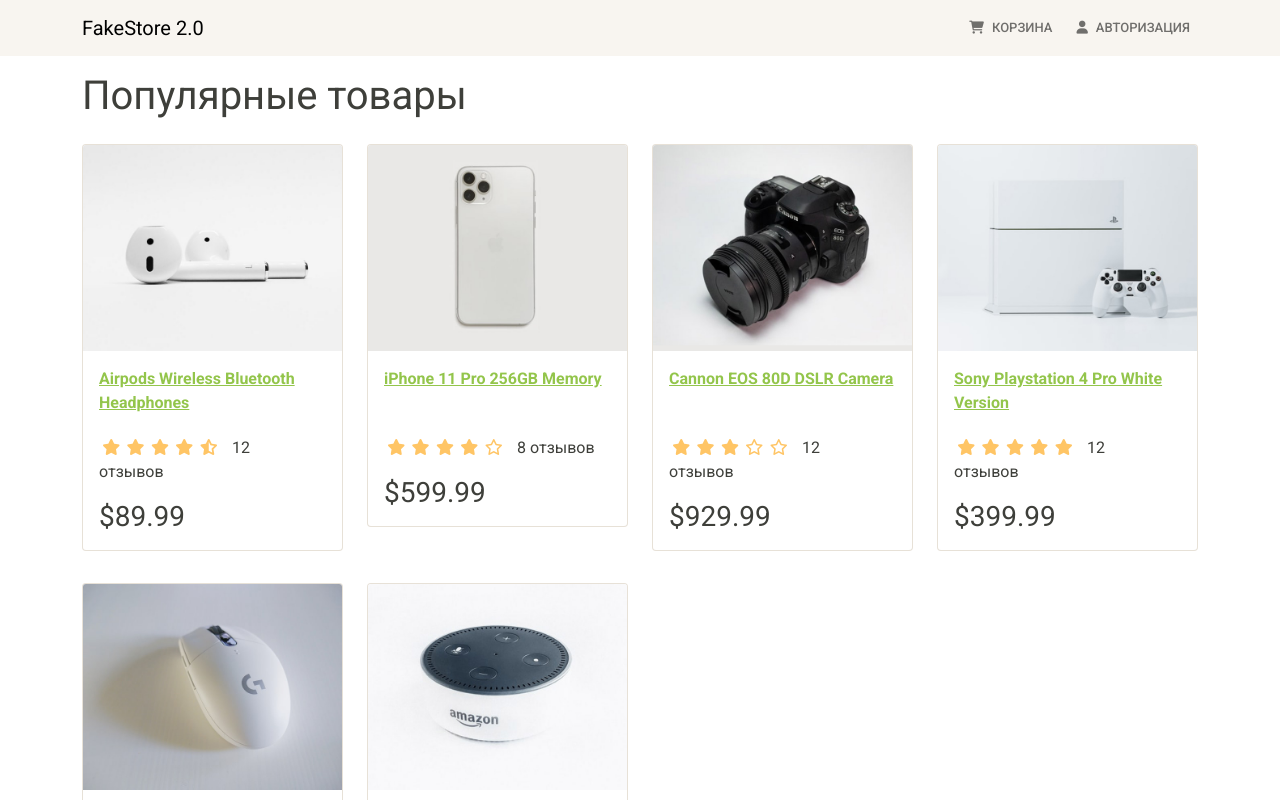
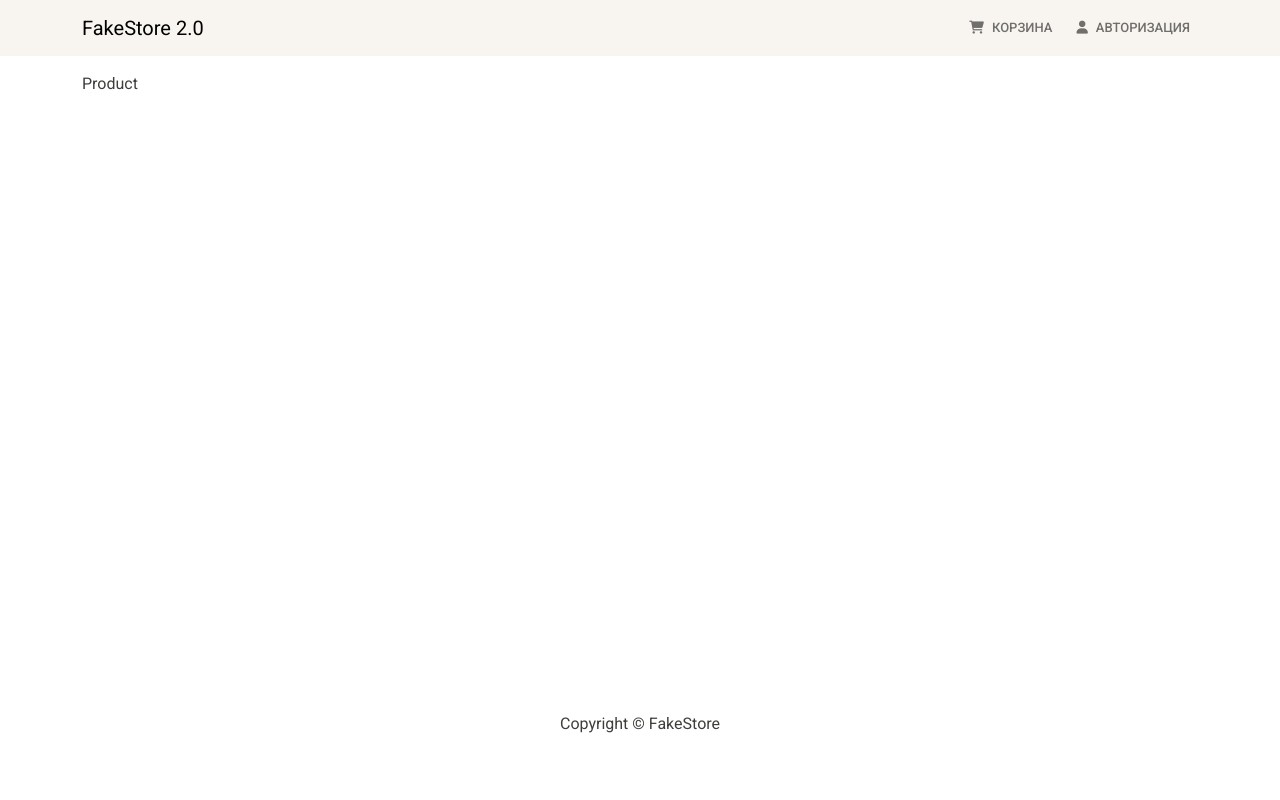
Before and after one commit to GabrielHangor/FakeStore-2.0, a React (Create React App) app in the folder frontend/: page /product/1 in a window 1280 px wide. Shown: the top 800 px of the page. Built offline with nearby package versions, Linux system fonts and the light colour scheme.

Commit message:
setting up react-router

```diff
--- a/frontend/package.json
+++ b/frontend/package.json
@@ -9,6 +9,8 @@
     "react": "^17.0.2",
     "react-bootstrap": "^2.0.3",
     "react-dom": "^17.0.2",
+    "react-router-bootstrap": "^0.26.0",
+    "react-router-dom": "^6.0.2",
     "react-scripts": "4.0.3",
     "web-vitals": "^1.1.2"
   },
--- a/frontend/src/App.js
+++ b/frontend/src/App.js
@@ -1,20 +1,27 @@
 import React from 'react';
+import { BrowserRouter, Routes, Route } from 'react-router-dom';
 import { Container } from 'react-bootstrap';
 import Header from './components/Header';
 import Footer from './components/Footer';
 import HomeScreen from './screens/HomeScreen';
+import ProductScreen from './screens/ProductScreen';
 
 const App = () => {
   return (
+    <BrowserRouter>
       <div>
         <Header />
         <main className="py-3">
           <Container>
-          <HomeScreen />
+            <Routes>
+              <Route path="/" element={<HomeScreen />} />
+              <Route path="/product/:id" element={<ProductScreen />} />
+            </Routes>
           </Container>
         </main>
         <Footer />
       </div>
+    </BrowserRouter>
   );
 };
 
--- a/frontend/src/components/Header.jsx
+++ b/frontend/src/components/Header.jsx
@@ -1,23 +1,30 @@
 import React from 'react';
 import { Navbar, Nav, Container } from 'react-bootstrap';
+import { LinkContainer } from 'react-router-bootstrap';
 
 const Header = () => {
   return (
     <header>
       <Navbar bg="light" expand="lg" collapseOnSelect>
         <Container>
-          <Navbar.Brand href="/">FakeStore 2.0</Navbar.Brand>
+          <LinkContainer to="/">
+            <Navbar.Brand>FakeStore 2.0</Navbar.Brand>
+          </LinkContainer>
           <Navbar.Toggle aria-controls="basic-navbar-nav" />
           <Navbar.Collapse id="basic-navbar-nav">
             <Nav className="ms-auto">
-              <Nav.Link href="/cart">
+              <LinkContainer to="/cart">
+                <Nav.Link>
                   <i className="fas  fa-shopping-cart px-2"></i>
                   Корзина
                 </Nav.Link>
-              <Nav.Link href="/login">
+              </LinkContainer>
+              <LinkContainer to="/login">
+                <Nav.Link>
                   <i className="fas fa-user px-2"></i>
                   Авторизация
                 </Nav.Link>
+              </LinkContainer>
             </Nav>
           </Navbar.Collapse>
         </Container>
--- a/frontend/src/components/Product.jsx
+++ b/frontend/src/components/Product.jsx
@@ -1,23 +1,25 @@
 import React from 'react';
 import { Card } from 'react-bootstrap';
 import Rating from './Rating';
+import { Link } from 'react-router-dom';
 
 const Product = ({ product }) => {
   return (
     <Card className="my-3 rounded">
-      <a href={`/product/${product._id}`}>
+      <Link to={`/product/${product._id}`}>
         <Card.Img src={product.image} variant="top" />
-      </a>
+      </Link>
       <Card.Body>
-        <a href={`/product/${product._id}`}>
+        <Link to={`/product/${product._id}`}>
           <Card.Title as="div" className="card-title">
             <strong>{product.name}</strong>
           </Card.Title>
-        </a>
+        </Link>
         <Card.Text as="div">
           <Rating
             value={product.rating}
             text={`${product.numReviews} отзывов`}
+            color={'#ffc565'}
           />
         </Card.Text>
         <Card.Text as="h3">${product.price}</Card.Text>
--- a/frontend/src/components/Rating.jsx
+++ b/frontend/src/components/Rating.jsx
@@ -4,70 +4,19 @@
   return (
     <div className="rating">
       <span>
-        <i
-          style={{ color }}
-          className={
-            value >= 1
+        {[...Array(5)].map((_, i) => {
+          const classname =
+            value >= i + 1
               ? 'fas fa-star'
-              : value >= 0.5
+              : value >= i + 0.5
               ? 'fas fa-star-half-alt'
-              : 'far fa-star'
-          }
-        ></i>
-      </span>
-      <span>
-        <i
-          style={{ color }}
-          className={
-            value >= 2
-              ? 'fas fa-star'
-              : value >= 1.5
-              ? 'fas fa-star-half-alt'
-              : 'far fa-star'
-          }
-        ></i>
-      </span>
-      <span>
-        <i
-          style={{ color }}
-          className={
-            value >= 3
-              ? 'fas fa-star'
-              : value >= 2.5
-              ? 'fas fa-star-half-alt'
-              : 'far fa-star'
-          }
-        ></i>
-      </span>
-      <span>
-        <i
-          style={{ color }}
-          className={
-            value >= 4
-              ? 'fas fa-star'
-              : value >= 3.5
-              ? 'fas fa-star-half-alt'
-              : 'far fa-star'
-          }
-        ></i>
-      </span>
-      <span>
-        <i
-          style={{ color }}
-          className={
-            value >= 5
-              ? 'fas fa-star'
-              : value >= 4.5
-              ? 'fas fa-star-half-alt'
-              : 'far fa-star'
-          }
-        ></i>
+              : 'far fa-star';
+          return <i key={'Star' + i} style={{ color }} className={classname} />;
+        })}
       </span>
       <span className="px-2">{text && text}</span>
     </div>
   );
 };
 
-Rating.defaultProps = { color: '#ffc565' };
-
 export default Rating;
--- /dev/null
+++ b/frontend/src/screens/ProductScreen.jsx
@@ -0,0 +1,7 @@
+import React from 'react';
+
+const ProductScreen = () => {
+  return <div>Product</div>;
+};
+
+export default ProductScreen;
```
Also changed, not shown: 1 other file (tests, documents, lock files or other folders). Lines whose indentation alone changed are shown as unchanged.
